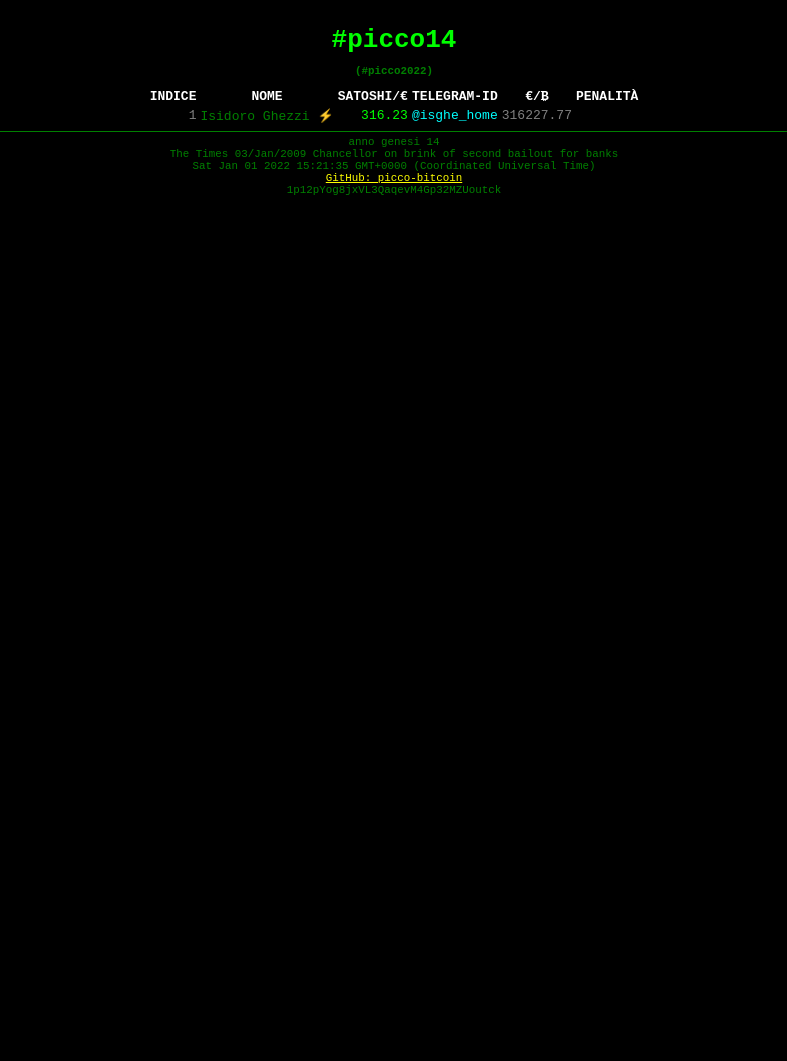
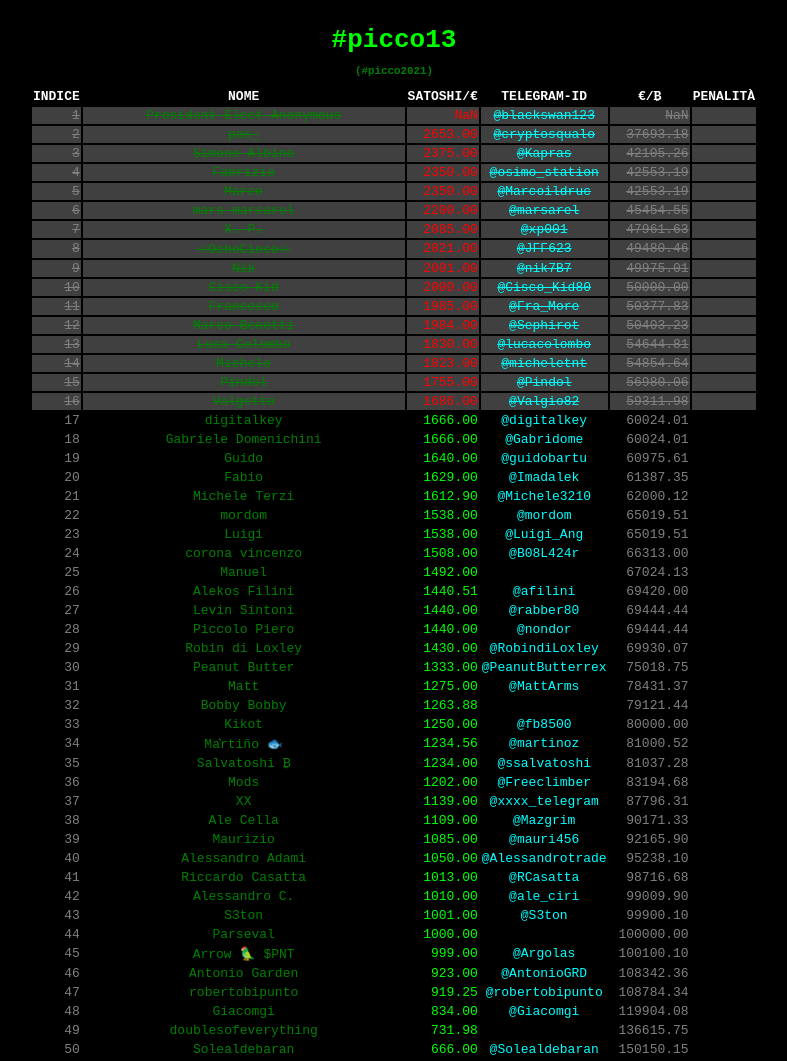
Before and after one commit to isghe/picco-bitcoin, a website: page index.html in a window 1280 px wide. Shown: the top 1061 px of the page, without its empty margins (246-1033 px from the left). Before the commit the page ends 800 px from the top, so only its background shows below. Drawn offline with Linux system fonts and the light colour scheme.

Commit message:
default picco=13 till 3 january

```diff
--- a/index.html
+++ b/index.html
@@ -15,7 +15,7 @@
 
 			return ret;
 		};
-		document.write ('<title>#picco'+piccoGetOrDefault (new URL(location).searchParams, 'picco', 14)+'</title>');
+		document.write ('<title>#picco'+piccoGetOrDefault (new URL(location).searchParams, 'picco', 13)+'</title>');
 	</script>
 	<link rel="stylesheet" type="text/css" href="index.css" />
 	<script src="data12.js"></script>
--- a/model.js
+++ b/model.js
@@ -6,7 +6,7 @@ const gModel = {
 	constants: {
 		satoshiPerBitcoin: 100000000,
 		columnSatoshiPerBitcoinIndex: 2,
-		defaultAnnoGenesi: 14
+		defaultAnnoGenesi: 13
 	},
 	picco: gPicco // eslint-disable-line no-undef
 };
```
